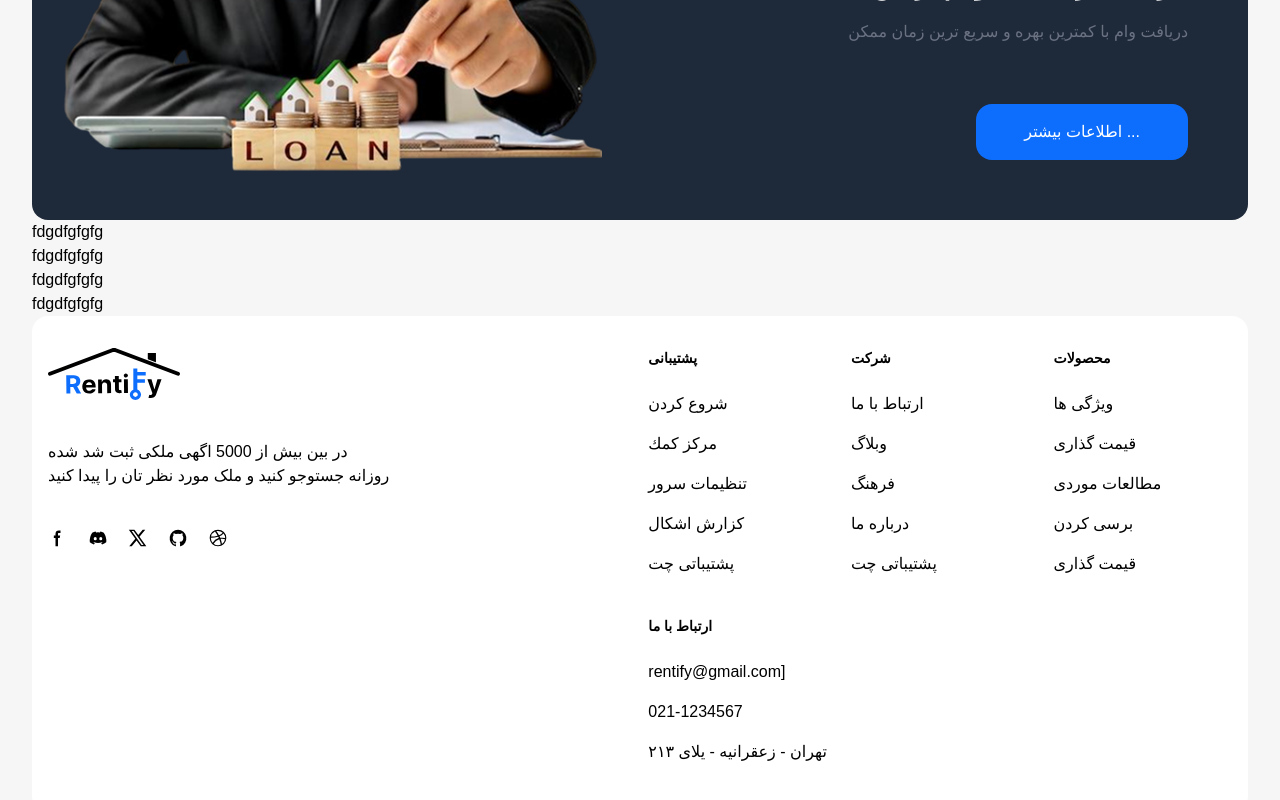
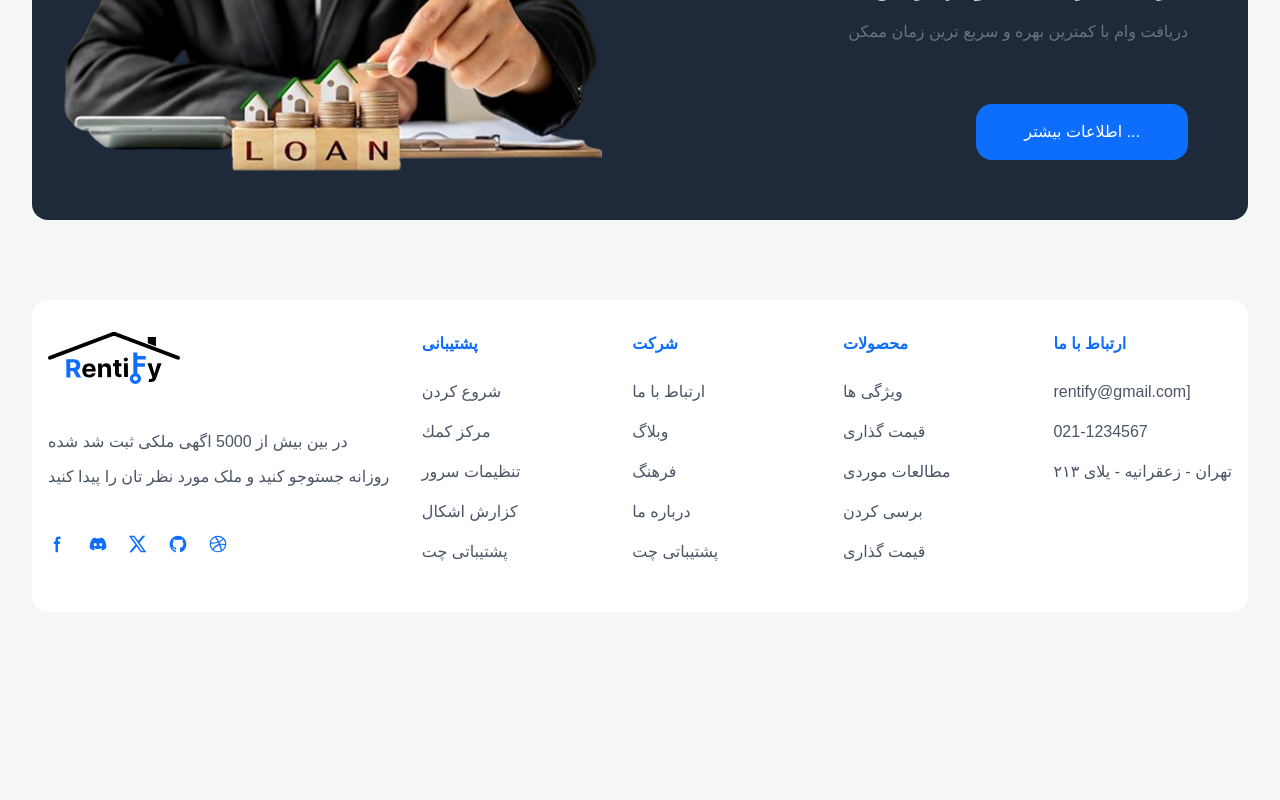
Before and after one commit to Parsa-Barouz/Rentify-Rent-Home-Community, a React (Vite) app: page / in a window 1280 px wide. Shown: the part 3054-3854 px from the top of the page. After the commit the page ends 3666 px from the top, so only its background shows below. Built offline with nearby package versions, Linux system fonts and the light colour scheme; data requests are answered from the project's data file; a small style sheet from the web is missing.

Commit message:
Update  Footer

```diff
--- a/src/components/CardHeader.jsx
+++ b/src/components/CardHeader.jsx
@@ -2,17 +2,12 @@
 
 function CardHeader({ image, title, count }) {
   return (
-
-
-
-
 
     <div className="relative rounded-base bg-neutral-primary-soft overflow-hidden w-full max-w-sm mx-auto">
 
       <a href="#">
         <img src={image} alt="ویلا" className="w-full rounded-t-base object-cover" />
       </a>
-
 
       <div className="absolute bottom-2 left-1/2 flex w-[90%] -translate-x-1/2 items-center justify-between rounded-lg bg-white px-5 py-3 shadow-md">
 
--- a/src/components/Footer.jsx
+++ b/src/components/Footer/Footer.jsx
@@ -3,14 +3,11 @@
 function Footer() {
     return (
 
-
-
-
-        <footer class="bg-neutral-primary-soft bg-white rounded-2xl">
-            <div class="mx-auto w-full max-w-screen-xl p-4 py-6 lg:py-8">
-                <div class="md:flex md:justify-between">
-                    <div class="mb-6 md:mb-0">
-                        <a href="#" class="flex items-center">
+        <footer className="bg-neutral-primary-soft bg-white rounded-2xl mt-20">
+            <div className="mx-auto w-full max-w-screen-xl p-4 py-6 lg:py-8">
+                <div className="md:flex md:justify-between">
+                    <div className="mb-6 md:mb-0">
+                        <a href="#" className="flex items-center">
 
 
 
@@ -30,9 +27,9 @@
 
                         </a>
 
-                        <div className="textunderlogo mt-10">
+                        <div classNameName="textunderlogo">
 
-                            <p>
+                            <p className='mt-10 leading-[35px] text-gray-600'>
 
                                 در بین بیش از 5000 اگهی ملکی ثبت شد شده<br />
                                 روزانه جستوجو کنید و ملک مورد نظر تان را پیدا کنید
@@ -43,51 +40,51 @@
                         </div>
 
 
-                        <div class="sm:flex sm:items-center sm:justify-between mt-10">
+                        <div className="sm:flex sm:items-center sm:justify-between mt-10">
 
-                            <div class="flex mt-4 sm:justify-center sm:mt-0">
-                                <a href="#" class="text-body hover:text-heading">
-                                    <svg class="w-5 h-5" aria-hidden="true" xmlns="http://www.w3.org/2000/svg" width="24" height="24" fill="currentColor" viewBox="0 0 24 24"><path fill-rule="evenodd" d="M13.135 6H15V3h-1.865a4.147 4.147 0 0 0-4.142 4.142V9H7v3h2v9.938h3V12h2.021l.592-3H12V6.591A.6.6 0 0 1 12.592 6h.543Z" clip-rule="evenodd" /></svg>
-                                    <span class="sr-only">Facebook page</span>
+                            <div className="flex mt-4 sm:justify-center sm:mt-0">
+                                <a href="#" className="text-body hover:text-heading">
+                                    <svg className="w-5 h-5 text-[#0D6EFD]" aria-hidden="true" xmlns="http://www.w3.org/2000/svg" width="24" height="24" fill="currentColor" viewBox="0 0 24 24"><path fill-rule="evenodd" d="M13.135 6H15V3h-1.865a4.147 4.147 0 0 0-4.142 4.142V9H7v3h2v9.938h3V12h2.021l.592-3H12V6.591A.6.6 0 0 1 12.592 6h.543Z" clipRule="evenodd" /></svg>
+                                    <span className="sr-only">Facebook page</span>
                                 </a>
-                                <a href="#" class="text-body hover:text-heading ms-5">
-                                    <svg class="w-5 h-5" aria-hidden="true" xmlns="http://www.w3.org/2000/svg" width="24" height="24" fill="currentColor" viewBox="0 0 24 24"><path d="M18.942 5.556a16.3 16.3 0 0 0-4.126-1.3 12.04 12.04 0 0 0-.529 1.1 15.175 15.175 0 0 0-4.573 0 11.586 11.586 0 0 0-.535-1.1 16.274 16.274 0 0 0-4.129 1.3 17.392 17.392 0 0 0-2.868 11.662 15.785 15.785 0 0 0 4.963 2.521c.41-.564.773-1.16 1.084-1.785a10.638 10.638 0 0 1-1.706-.83c.143-.106.283-.217.418-.331a11.664 11.664 0 0 0 10.118 0c.137.114.277.225.418.331-.544.328-1.116.606-1.71.832a12.58 12.58 0 0 0 1.084 1.785 16.46 16.46 0 0 0 5.064-2.595 17.286 17.286 0 0 0-2.973-11.59ZM8.678 14.813a1.94 1.94 0 0 1-1.8-2.045 1.93 1.93 0 0 1 1.8-2.047 1.918 1.918 0 0 1 1.8 2.047 1.929 1.929 0 0 1-1.8 2.045Zm6.644 0a1.94 1.94 0 0 1-1.8-2.045 1.93 1.93 0 0 1 1.8-2.047 1.919 1.919 0 0 1 1.8 2.047 1.93 1.93 0 0 1-1.8 2.045Z" /></svg>
-                                    <span class="sr-only">Discord community</span>
+                                <a href="#" className="text-body hover:text-heading ms-5">
+                                    <svg className="w-5 h-5 text-[#0D6EFD]" aria-hidden="true" xmlns="http://www.w3.org/2000/svg" width="24" height="24" fill="currentColor" viewBox="0 0 24 24"><path d="M18.942 5.556a16.3 16.3 0 0 0-4.126-1.3 12.04 12.04 0 0 0-.529 1.1 15.175 15.175 0 0 0-4.573 0 11.586 11.586 0 0 0-.535-1.1 16.274 16.274 0 0 0-4.129 1.3 17.392 17.392 0 0 0-2.868 11.662 15.785 15.785 0 0 0 4.963 2.521c.41-.564.773-1.16 1.084-1.785a10.638 10.638 0 0 1-1.706-.83c.143-.106.283-.217.418-.331a11.664 11.664 0 0 0 10.118 0c.137.114.277.225.418.331-.544.328-1.116.606-1.71.832a12.58 12.58 0 0 0 1.084 1.785 16.46 16.46 0 0 0 5.064-2.595 17.286 17.286 0 0 0-2.973-11.59ZM8.678 14.813a1.94 1.94 0 0 1-1.8-2.045 1.93 1.93 0 0 1 1.8-2.047 1.918 1.918 0 0 1 1.8 2.047 1.929 1.929 0 0 1-1.8 2.045Zm6.644 0a1.94 1.94 0 0 1-1.8-2.045 1.93 1.93 0 0 1 1.8-2.047 1.919 1.919 0 0 1 1.8 2.047 1.93 1.93 0 0 1-1.8 2.045Z" /></svg>
+                                    <span className="sr-only">Discord community</span>
                                 </a>
-                                <a href="#" class="text-body hover:text-heading ms-5">
-                                    <svg class="w-5 h-5" aria-hidden="true" xmlns="http://www.w3.org/2000/svg" width="24" height="24" fill="currentColor" viewBox="0 0 24 24"><path d="M13.795 10.533 20.68 2h-3.073l-5.255 6.517L7.69 2H1l7.806 10.91L1.47 22h3.074l5.705-7.07L15.31 22H22l-8.205-11.467Zm-2.38 2.95L9.97 11.464 4.36 3.627h2.31l4.528 6.317 1.443 2.02 6.018 8.409h-2.31l-4.934-6.89Z" /></svg>
-                                    <span class="sr-only">Twitter page</span>
+                                <a href="#" className="text-body hover:text-heading ms-5">
+                                    <svg className="w-5 h-5 text-[#0D6EFD]" aria-hidden="true" xmlns="http://www.w3.org/2000/svg" width="24" height="24" fill="currentColor" viewBox="0 0 24 24"><path d="M13.795 10.533 20.68 2h-3.073l-5.255 6.517L7.69 2H1l7.806 10.91L1.47 22h3.074l5.705-7.07L15.31 22H22l-8.205-11.467Zm-2.38 2.95L9.97 11.464 4.36 3.627h2.31l4.528 6.317 1.443 2.02 6.018 8.409h-2.31l-4.934-6.89Z" /></svg>
+                                    <span className="sr-only">Twitter page</span>
                                 </a>
-                                <a href="#" class="text-body hover:text-heading ms-5">
-                                    <svg class="w-5 h-5" aria-hidden="true" xmlns="http://www.w3.org/2000/svg" width="24" height="24" fill="currentColor" viewBox="0 0 24 24"><path fill-rule="evenodd" d="M12.006 2a9.847 9.847 0 0 0-6.484 2.44 10.32 10.32 0 0 0-3.393 6.17 10.48 10.48 0 0 0 1.317 6.955 10.045 10.045 0 0 0 5.4 4.418c.504.095.683-.223.683-.494 0-.245-.01-1.052-.014-1.908-2.78.62-3.366-1.21-3.366-1.21a2.711 2.711 0 0 0-1.11-1.5c-.907-.637.07-.621.07-.621.317.044.62.163.885.346.266.183.487.426.647.71.135.253.318.476.538.655a2.079 2.079 0 0 0 2.37.196c.045-.52.27-1.006.635-1.37-2.219-.259-4.554-1.138-4.554-5.07a4.022 4.022 0 0 1 1.031-2.75 3.77 3.77 0 0 1 .096-2.713s.839-.275 2.749 1.05a9.26 9.26 0 0 1 5.004 0c1.906-1.325 2.74-1.05 2.74-1.05.37.858.406 1.828.101 2.713a4.017 4.017 0 0 1 1.029 2.75c0 3.939-2.339 4.805-4.564 5.058a2.471 2.471 0 0 1 .679 1.897c0 1.372-.012 2.477-.012 2.814 0 .272.18.592.687.492a10.05 10.05 0 0 0 5.388-4.421 10.473 10.473 0 0 0 1.313-6.948 10.32 10.32 0 0 0-3.39-6.165A9.847 9.847 0 0 0 12.007 2Z" clip-rule="evenodd" /></svg>
-                                    <span class="sr-only">GitHub account</span>
+                                <a href="#" className="text-body hover:text-heading ms-5">
+                                    <svg className="w-5 h-5 text-[#0D6EFD]" aria-hidden="true" xmlns="http://www.w3.org/2000/svg" width="24" height="24" fill="currentColor" viewBox="0 0 24 24"><path fill-rule="evenodd" d="M12.006 2a9.847 9.847 0 0 0-6.484 2.44 10.32 10.32 0 0 0-3.393 6.17 10.48 10.48 0 0 0 1.317 6.955 10.045 10.045 0 0 0 5.4 4.418c.504.095.683-.223.683-.494 0-.245-.01-1.052-.014-1.908-2.78.62-3.366-1.21-3.366-1.21a2.711 2.711 0 0 0-1.11-1.5c-.907-.637.07-.621.07-.621.317.044.62.163.885.346.266.183.487.426.647.71.135.253.318.476.538.655a2.079 2.079 0 0 0 2.37.196c.045-.52.27-1.006.635-1.37-2.219-.259-4.554-1.138-4.554-5.07a4.022 4.022 0 0 1 1.031-2.75 3.77 3.77 0 0 1 .096-2.713s.839-.275 2.749 1.05a9.26 9.26 0 0 1 5.004 0c1.906-1.325 2.74-1.05 2.74-1.05.37.858.406 1.828.101 2.713a4.017 4.017 0 0 1 1.029 2.75c0 3.939-2.339 4.805-4.564 5.058a2.471 2.471 0 0 1 .679 1.897c0 1.372-.012 2.477-.012 2.814 0 .272.18.592.687.492a10.05 10.05 0 0 0 5.388-4.421 10.473 10.473 0 0 0 1.313-6.948 10.32 10.32 0 0 0-3.39-6.165A9.847 9.847 0 0 0 12.007 2Z" clipRule="evenodd" /></svg>
+                                    <span className="sr-only">GitHub account</span>
                                 </a>
-                                <a href="#" class="text-body hover:text-heading ms-5">
-                                    <svg class="w-5 h-5" aria-hidden="true" xmlns="http://www.w3.org/2000/svg" width="24" height="24" fill="currentColor" viewBox="0 0 24 24"><path fill-rule="evenodd" d="M12 2a10 10 0 1 0 10 10A10.009 10.009 0 0 0 12 2Zm6.613 4.614a8.523 8.523 0 0 1 1.93 5.32 20.093 20.093 0 0 0-5.949-.274c-.059-.149-.122-.292-.184-.441a23.879 23.879 0 0 0-.566-1.239 11.41 11.41 0 0 0 4.769-3.366ZM10 3.707a8.82 8.82 0 0 1 2-.238 8.5 8.5 0 0 1 5.664 2.152 9.608 9.608 0 0 1-4.476 3.087A45.755 45.755 0 0 0 10 3.707Zm-6.358 6.555a8.57 8.57 0 0 1 4.73-5.981 53.99 53.99 0 0 1 3.168 4.941 32.078 32.078 0 0 1-7.9 1.04h.002Zm2.01 7.46a8.51 8.51 0 0 1-2.2-5.707v-.262a31.641 31.641 0 0 0 8.777-1.219c.243.477.477.964.692 1.449-.114.032-.227.067-.336.1a13.569 13.569 0 0 0-6.942 5.636l.009.003ZM12 20.556a8.508 8.508 0 0 1-5.243-1.8 11.717 11.717 0 0 1 6.7-5.332.509.509 0 0 1 .055-.02 35.65 35.65 0 0 1 1.819 6.476 8.476 8.476 0 0 1-3.331.676Zm4.772-1.462A37.232 37.232 0 0 0 15.113 13a12.513 12.513 0 0 1 5.321.364 8.56 8.56 0 0 1-3.66 5.73h-.002Z" clip-rule="evenodd" /></svg>
-                                    <span class="sr-only">Dribbble account</span>
+                                <a href="#" className="text-body hover:text-heading ms-5">
+                                    <svg className="w-5 h-5 text-[#0D6EFD]" aria-hidden="true" xmlns="http://www.w3.org/2000/svg" width="24" height="24" fill="currentColor" viewBox="0 0 24 24"><path fill-rule="evenodd" d="M12 2a10 10 0 1 0 10 10A10.009 10.009 0 0 0 12 2Zm6.613 4.614a8.523 8.523 0 0 1 1.93 5.32 20.093 20.093 0 0 0-5.949-.274c-.059-.149-.122-.292-.184-.441a23.879 23.879 0 0 0-.566-1.239 11.41 11.41 0 0 0 4.769-3.366ZM10 3.707a8.82 8.82 0 0 1 2-.238 8.5 8.5 0 0 1 5.664 2.152 9.608 9.608 0 0 1-4.476 3.087A45.755 45.755 0 0 0 10 3.707Zm-6.358 6.555a8.57 8.57 0 0 1 4.73-5.981 53.99 53.99 0 0 1 3.168 4.941 32.078 32.078 0 0 1-7.9 1.04h.002Zm2.01 7.46a8.51 8.51 0 0 1-2.2-5.707v-.262a31.641 31.641 0 0 0 8.777-1.219c.243.477.477.964.692 1.449-.114.032-.227.067-.336.1a13.569 13.569 0 0 0-6.942 5.636l.009.003ZM12 20.556a8.508 8.508 0 0 1-5.243-1.8 11.717 11.717 0 0 1 6.7-5.332.509.509 0 0 1 .055-.02 35.65 35.65 0 0 1 1.819 6.476 8.476 8.476 0 0 1-3.331.676Zm4.772-1.462A37.232 37.232 0 0 0 15.113 13a12.513 12.513 0 0 1 5.321.364 8.56 8.56 0 0 1-3.66 5.73h-.002Z" clipRule="evenodd" /></svg>
+                                    <span className="sr-only">Dribbble account</span>
                                 </a>
                             </div>
                         </div>
                     </div>
-                    <div class="grid grid-cols-2 gap-8 sm:gap-6 sm:grid-cols-3">
+                    <div className="grid grid-cols-1 sm:grid-cols-2 lg:grid-cols-4 gap-8">
 
                         <div>
-                            <h2 class="mb-6 text-sm font-semibold text-heading uppercase">پشتیبانی</h2>
-                            <ul class="text-body font-medium">
-                                <li class="mb-4">
-                                    <a href="#" class="hover:underline ">شروع كردن</a>
+                            <h2 className="mb-6 text-base font-semibold text-heading uppercase text-[#0D6EFD]">پشتیبانی</h2>
+                            <ul className="text-body font-medium text-gray-600">
+                                <li className="mb-4">
+                                    <a href="#" className="hover:underline ">شروع كردن</a>
                                 </li>
                                 <li className='mb-4'>
-                                    <a href="#" class="hover:underline">مركز كمك</a>
+                                    <a href="#" className="hover:underline">مركز كمك</a>
                                 </li>
                                 <li className='mb-4'>
-                                    <a href="#" class="hover:underline">تنظيمات سرور</a>
+                                    <a href="#" className="hover:underline">تنظيمات سرور</a>
                                 </li>
                                 <li className='mb-4'>
-                                    <a href="#" class="hover:underline">كزارش اشكال</a>
+                                    <a href="#" className="hover:underline">كزارش اشكال</a>
                                 </li>
                                 <li className='mb-4'>
-                                    <a href="#" class="hover:underline">پشتیباتی چت</a>
+                                    <a href="#" className="hover:underline">پشتیباتی چت</a>
                                 </li>
                             </ul>
                         </div>
@@ -95,60 +92,60 @@
 
 
         <div>
-                            <h2 class="mb-6 text-sm font-semibold text-heading uppercase">شرکت</h2>
-                            <ul class="text-body font-medium">
-                                <li class="mb-4">
-                                    <a href="#" class="hover:underline ">ارتباط با ما</a>
+                            <h2 className="mb-6 text-base font-semibold text-heading uppercase text-[#0D6EFD]">شرکت</h2>
+                            <ul className="text-body font-medium text-gray-600">
+                                <li className="mb-4">
+                                    <a href="#" className="hover:underline ">ارتباط با ما</a>
                                 </li>
                                 <li className='mb-4'>
-                                    <a href="#" class="hover:underline">وبلاگ</a>
+                                    <a href="#" className="hover:underline">وبلاگ</a>
                                 </li>
                                 <li className='mb-4'>
-                                    <a href="#" class="hover:underline">فرهنگ</a>
+                                    <a href="#" className="hover:underline">فرهنگ</a>
                                 </li>
                                 <li className='mb-4'>
-                                    <a href="#" class="hover:underline">درباره ما</a>
+                                    <a href="#" className="hover:underline">درباره ما</a>
                                 </li>
-                                <li className='mb-4'>
-                                    <a href="#" class="hover:underline">پشتیباتی چت</a>
+                                <li classNameName='mb-4'>
+                                    <a href="#" className="hover:underline">پشتیباتی چت</a>
                                 </li>
                             </ul>
                         </div>
 
 
                         <div>
-                            <h2 class="mb-6 text-sm font-semibold text-heading uppercase">محصولات</h2>
-                            <ul class="text-body font-medium">
-                                <li class="mb-4">
-                                    <a href="#" class="hover:underline ">ویژگی ها</a>
+                            <h2 className="mb-6 text-base font-semibold text-heading uppercase text-[#0D6EFD]">محصولات</h2>
+                            <ul className="text-body font-medium text-gray-600">
+                                <li className="mb-4">
+                                    <a href="#" className="hover:underline ">ویژگی ها</a>
                                 </li>
                                 <li className='mb-4'>
-                                    <a href="#" class="hover:underline">قیمت گذاری</a>
+                                    <a href="#" className="hover:underline">قیمت گذاری</a>
                                 </li>
                                 <li className='mb-4'>
-                                    <a href="#" class="hover:underline">مطالعات موردی</a>
+                                    <a href="#" className="hover:underline">مطالعات موردی</a>
                                 </li>
                                 <li className='mb-4'>
-                                    <a href="#" class="hover:underline">برسی کردن</a>
+                                    <a href="#" className="hover:underline">برسی کردن</a>
                                 </li>
-                                <li className='mb-4'>
-                                    <a href="#" class="hover:underline">قیمت گذاری</a>
+                                <li classNameName='mb-4'>
+                                    <a href="#" className="hover:underline">قیمت گذاری</a>
                                 </li>
                             </ul>
                         </div>
 
 
                         <div>
-                            <h2 class="mb-6 text-sm font-semibold text-heading uppercase">ارتباط با ما</h2>
-                            <ul class="text-body font-medium">
-                                <li class="mb-4">
-                                    <a href="#" class="hover:underline">rentify@gmail.com]</a>
+                            <h2 className="mb-6 text-base font-semibold text-heading uppercase text-[#0D6EFD]">ارتباط با ما</h2>
+                            <ul className="text-body font-medium text-gray-600">
+                                <li className="mb-4">
+                                    <a href="#" className="hover:underline">rentify@gmail.com]</a>
                                 </li>
-                                <li class="mb-4">
-                                    <a href="#" class="hover:underline">021-1234567</a>
+                                <li className="mb-4">
+                                    <a href="#" className="hover:underline">021-1234567</a>
                                 </li>
-                                <li class="mb-4">
-                                    <a href="#" class="hover:underline">تهران - زعقرانيه -
+                                <li className="mb-4">
+                                    <a href="#" className="hover:underline">تهران - زعقرانيه -
                                         يلاى ٢١٣</a>
                                 </li>
 
@@ -160,10 +157,6 @@
             </div>
         </footer>
 
-
-
-
-
     )
 }
 
--- a/src/components/ServicesSection.jsx
+++ b/src/components/ServicesSection.jsx
@@ -10,7 +10,6 @@
       setServices(data);
     });
   }, []);
-
 
 
   const [steps, Setsteps] = useState([]);
@@ -36,23 +35,13 @@
       </div>
 
 
+      <div className="ServicesSectionCard grid grid-cols-3 gap-35">
+        {
+          services.map((item) => {
 
 
 
-
-
-  <div className="ServicesSectionCard grid grid-cols-3 gap-35">
-{
-services.map((item)=>{
-
-
-
-return(
-
-
-
-
-
+            return (
 
               <div className="bg-neutral-primary-soft block max-w-sm p-6 bg-white mt-10 rounded-md   ">
                 <a href="#">
@@ -64,11 +53,6 @@
                 <p className="mb-6 mt-3 text-body text-right text-gray-500 ">{item.prograph}</p>
                 <a href="#" className="flex items-center   justify-center  bg-[#0D6EFD] text-body box-border text-white  hover:bg-neutral-tertiary-medium hover:text-heading  shadow-xs font-medium leading-5 rounded-base text-sm px-4 py-2.5 focus:outline-none">{item.textbtn}    </a>
               </div>
-
-
-
-
-
 
 
             )
@@ -148,27 +132,15 @@
 
             </div>
 
-
             <div className="btn">
               <button className="moreinformation bg-[#0D6EFD] mt-15 px-12 cursor-pointer rounded-2xl py-4"> اطلاعات بیشتر ... </button>
             </div>
           </div>
 
 
-
-
+        </div>
 
       </div>
-
-
-
-
-</div>
-
-<h3>fdgdfgfgfg</h3>
-<h3>fdgdfgfgfg</h3>
-<h3>fdgdfgfgfg</h3>
-<h3>fdgdfgfgfg</h3>
 
     </>
   )
```
Also changed, not shown: src/App.jsx (+8 -8 lines), src/components/Navbar.jsx (+0 -8 lines), src/components/PropertyCard.jsx (+3 -17 lines). Lines whose indentation alone changed are shown as unchanged.
